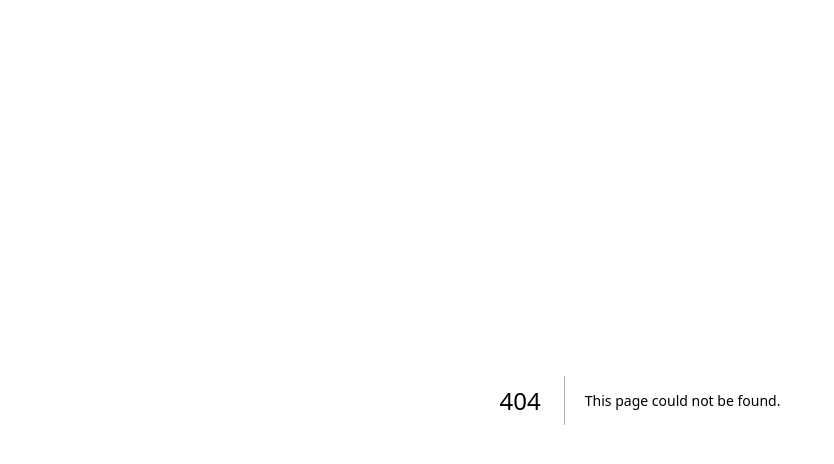
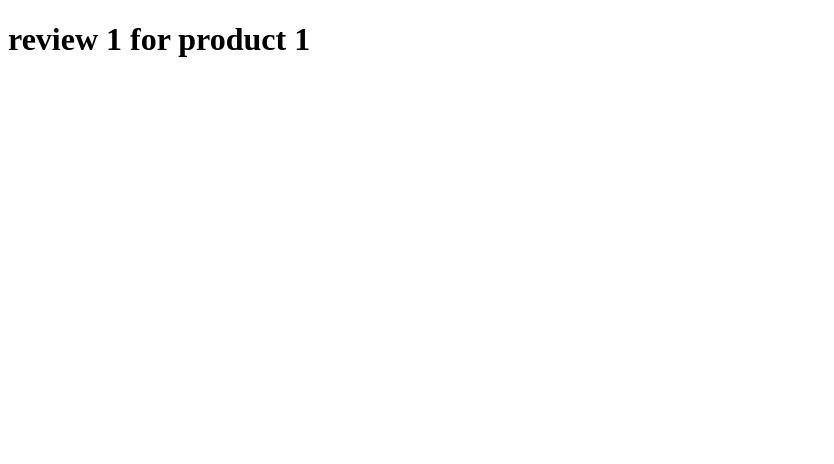
Before and after one commit to ChengFangRong/routing-demo, a Next.js app: page /products/1/reviews/1 in a window 1280 px wide. Before the commit this address had no page. Shown: the top 464 px of the page, without its empty margins (0-834 px from the left). Built offline with nearby package versions, Linux system fonts and the light colour scheme.

Commit message:
8! nested dynamic routes

```diff
--- /dev/null
+++ b/src/app/products/[productId]/reviews/[reviewId]/page.tsx
@@ -0,0 +1,9 @@
+export default function ReviewDetails({params} :
+    {params: {
+        productId: string,
+        reviewId: string}
+}) {
+    return <h1>
+        review {params.reviewId} for product {params.productId}
+    </h1>
+}
```
